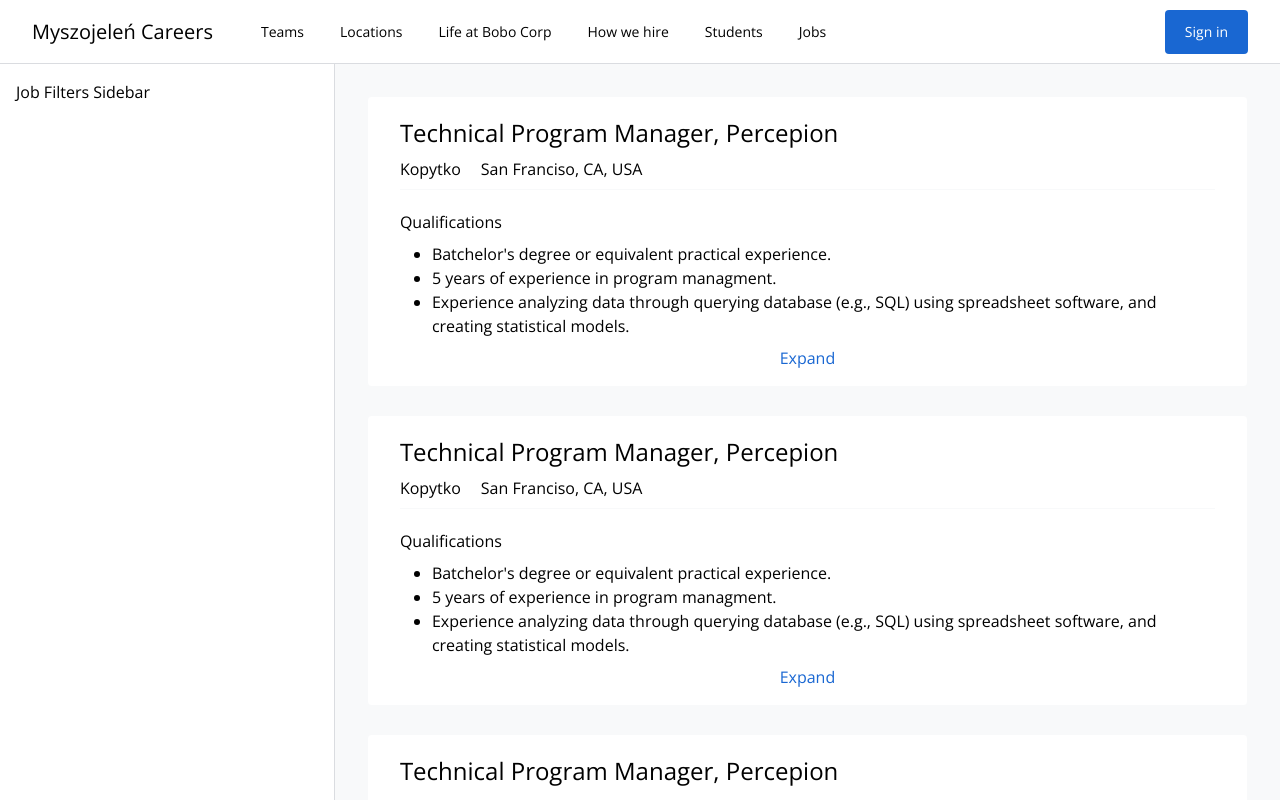
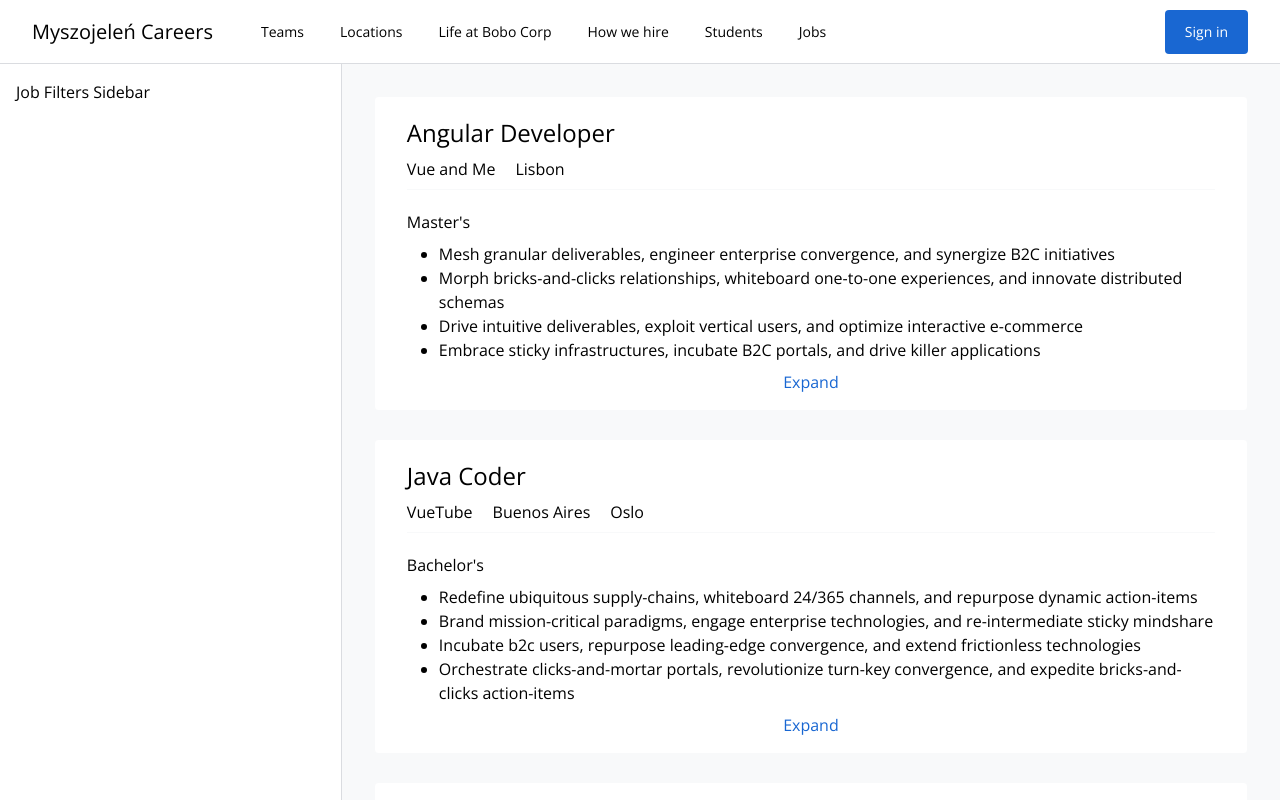
Before and after one commit to Canthar90/Vue_starting, a Vue app: page /#/jobs/reasults in a window 1280 px wide. Shown: the top 800 px of the page. Built offline with nearby package versions, Linux system fonts and the light colour scheme; data requests are answered from the project's data file.

Commit message:
Added content from backend to every individual listing

```diff
--- a/src/components/JobReasults/JobListing.vue
+++ b/src/components/JobReasults/JobListing.vue
@@ -1,39 +1,42 @@
 <template>
   <li class="mb-7">
     <router-link
-      to="/jobs/reasults/1"
+      :to="jobPageLink"
       class="mx-auto block rounded border border-solid border-brand-gray-2 bg-white hover:shadow-gray"
     >
       <div class="mx-8 border-b border-solid border-brand-gray-2 pb-2 pt-5">
-        <h2 class="mb-2 text-2xl">Technical Program Manager, Percepion</h2>
+        <h2 class="mb-2 text-2xl">
+          {{ job.title }}
+        </h2>
         <div class="flex flex-row align-middle">
           <div class="mr-5">
-            <span>Kopytko</span>
+            <span>{{ job.organization }}</span>
           </div>
 
           <div>
-            <span>San Franciso, CA, USA</span>
+            <ul>
+              <li v-for="location in job.locations" :key="location" class="mr-5 inline-block">
+                <span>{{ location }}</span>
+              </li>
+            </ul>
           </div>
         </div>
       </div>
 
       <div class="px-8 py-4">
         <div>
-          <h3 class="mb-2 mt-1">Qualifications</h3>
+          <h3 class="mb-2 mt-1">{{ job.degree }}</h3>
           <div>
             <ul class="list-disc pl-8">
-              <li>Batchelor's degree or equivalent practical experience.</li>
-              <li>5 years of experience in program managment.</li>
-              <li>
-                Experience analyzing data through querying database (e.g., SQL) using spreadsheet
-                software, and creating statistical models.
+              <li v-for="qualification in job.minimumQualifications" :key="qualification">
+                {{ qualification }}
               </li>
             </ul>
           </div>
         </div>
 
         <div class="mt-2 text-center">
-          <router-link to="/jobs/reasults/1" class="text-brand-blue-1">Expand</router-link>
+          <router-link :to="jobPageLink" class="text-brand-blue-1">Expand</router-link>
         </div>
       </div>
     </router-link>
@@ -42,6 +45,17 @@
 
 <script>
 export default {
-  name: 'JobsListing'
+  name: 'JobsListing',
+  props: {
+    job: {
+      type: Object,
+      required: true
+    }
+  },
+  computed: {
+    jobPageLink() {
+      return `/jobs/results/${this.job.id}`
+    }
+  }
 }
 </script>
```
